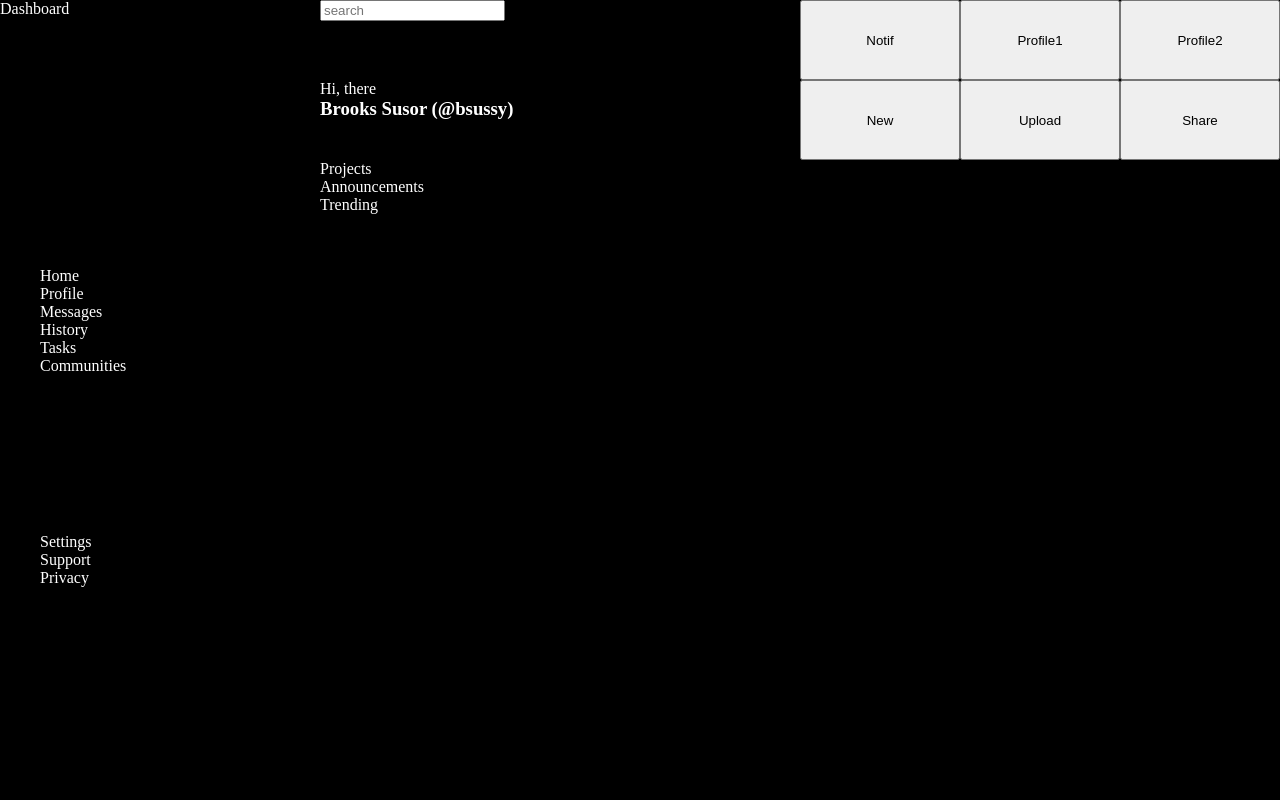
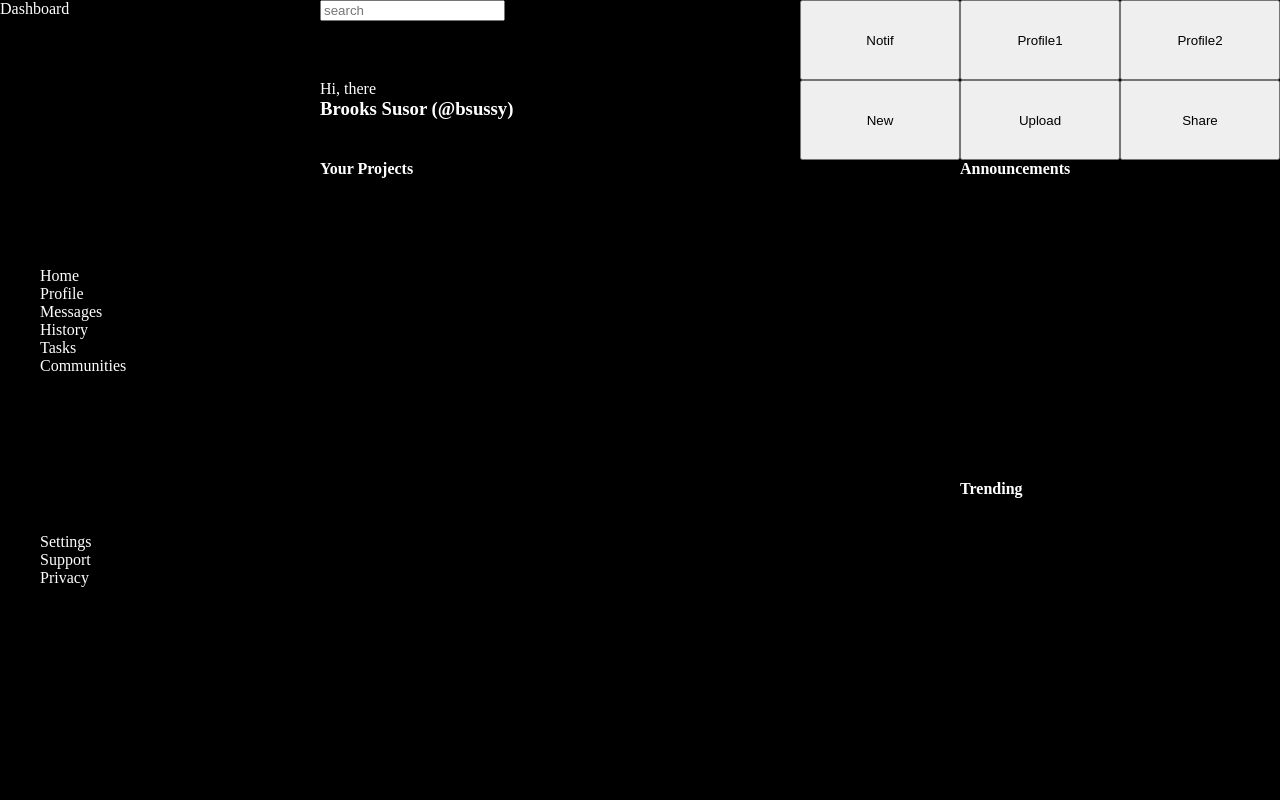
Before and after one commit to BrooksSuz/adminDashboard, a plain HTML site: page index.html in a window 1280 px wide. Drawn offline with Linux system fonts and the light colour scheme.

Commit message:
Create basic main-content grid

```diff
--- a/index.html
+++ b/index.html
@@ -60,11 +60,18 @@
 
     <div class="main-content">
 
-      <div class="projects">Projects</div>
+      <div class="projects">
+        <h4>Your Projects</h4>
 
-      <div class="announcements">Announcements</div>
+        <div class="container-projects">
 
-      <div class="trending">Trending</div>
+        </div>
+
+      </div>
+
+      <div class="announcements"><h4>Announcements</h4></div>
+
+      <div class="trending"><h4>Trending</h4></div>
 
     </div>
 
--- a/main.css
+++ b/main.css
@@ -97,6 +97,23 @@ body {
 
 .main-content {
   grid-area: main-content;
+  display: grid;
+  grid-template: 1fr 1fr / 2fr 1fr;
+  grid-template-areas:
+  "projects announcements"
+  "projects trending";
+}
+
+.projects {
+  grid-area: projects;
+}
+
+.announcements {
+  grid-area: announcements;
+}
+
+.trending {
+  grid-area: trending;
 }
 
 ul {
```
